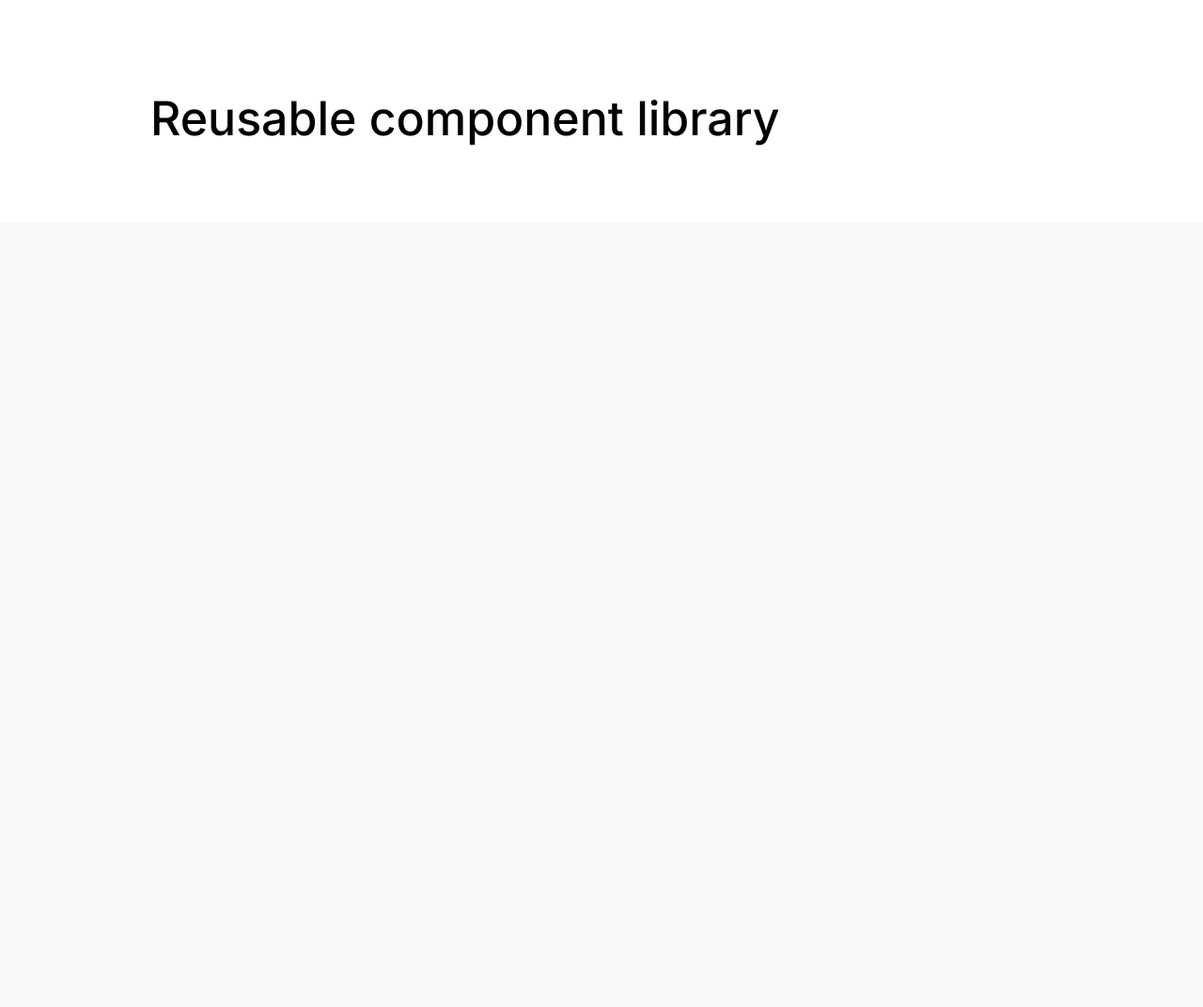
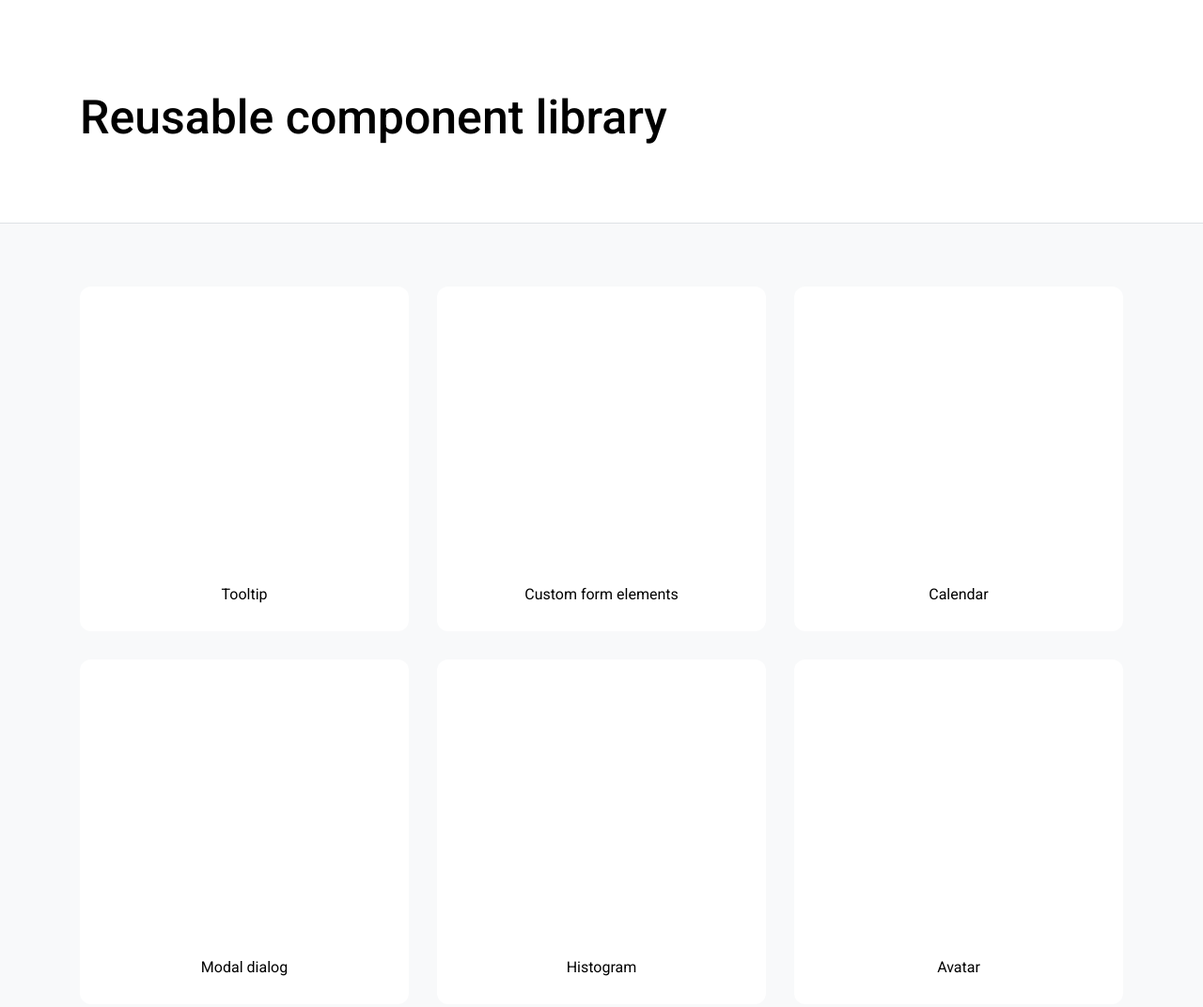
Before and after one commit to js-tasks-ru/htmlcss-20240216_7738000, a website: page index.html in a window 1280 px wide. Shown: the top 1072 px of the page at 94% size. Drawn offline with Linux system fonts and the light colour scheme.

Commit message:
Добавлены карточки

```diff
--- a/assets/css/page.css
+++ b/assets/css/page.css
@@ -1,32 +1,83 @@
-* {
+.page__body {
+
+    /* display: flex;
+    flex-direction: column;
+    align-items: center;
+    width: 100%; */
     font-family: Inter;
+    /* background-color: yellow; */
 }
 
-header {
+
+.page__header {
+    width: 1110px;
+    margin-left: auto;
+    margin-right: auto;
     height: 237px;
+    /* padding-left: 160px; */
+    padding-top: 96px;
+    font-size: 50px;
+    font-weight: 500;
+    /* background-color: yellow; */
 }
 
-header h1 {
-
+.page__header h1 {
     font-size: 50px;
     font-weight: 500;
-    padding-left: 160px;
-    padding-top: 96px;
 }
 
-.body {
+.main {
+    display: flex;
+    flex-direction: column;
+    align-items: center;
+    width: 100%;
+    padding-left: auto;
+    padding-right: auto;
+    background-color: var(--grey-1);
+    border-top: 1px solid var(--grey-2);
+    border-bottom: 1px solid var(--grey-2);
+    /* height: 1036px; */
+}
 
-    background-color: rgba(249, 250, 252, 1);
-    height: 1036px;
+.card__box {
+    padding-top: 67px;
+    padding-bottom: 174px;
+    display: flex;
+    justify-content: space-between;
+    flex-wrap: wrap;
+    width: 1110px;
+    /* background-color: red; */
+}
+
+.card__name {
+    text-align: center;
+    padding: 30px 0;
+}
+
+.card__content {
+    justify-self: stretch;
+    padding: auto 0;
+}
+
+.card {
+    display: flex;
+    flex-direction: column-reverse;
+    flex-basis: 350px;
+    /* width: 350px; */
+    height: 367px;
+    border-radius: 12px;
+    background-color: var(--white);
+    text-align: center;
+    margin-bottom: 30px;
 }
 
 .footer {
-    padding-top: 100px;
+    padding-top: 72px;
     padding-bottom: 136px;
 }
 
 .footer h2 {
-    margin-top: 72px;
+    /* margin-top: 72px; */
     font-size: 38px;
     font-weight: 500;
     text-align: center;
@@ -43,3 +94,9 @@ header h1 {
     line-height: 24px;
     width: 640px;
 }
+
+.testbox {
+    background-color: green;
+    width: 200px;
+    height: 200px;
+}
--- a/index.html
+++ b/index.html
@@ -8,23 +8,54 @@
     <link rel="stylesheet" href="./assets/css/page.css">
 </head>
 
-<header>
-    <h1>Reusable component library</h1>
-</header>
+<body class="page__body">
+    <div class="page__header">
+        <h1>Reusable component library</h1>
+    </div>
 
-<body>
+    <main>
 
-    <section class="body">
+        <div class="main">
+            <div class="card__box">
+                <div class="card">
+                    <div class="card__name">Tooltip</div>
+                    <div class="card__content"></div>
+                </div>
+                <div class="card">
+                    <div class="card__name">Custom form elements</div>
+                    <div class="card__content"></div>
+                </div>
+                <div class="card">
+                    <div class="card__name">Calendar</div>
+                    <div class="card__content"></div>
+                </div>
+                <div class="card">
+                    <div class="card__name">Modal dialog</div>
+                    <div class="card__content"></div>
+                </div>
+                <div class="card">
+                    <div class="card__name">Histogram</div>
+                    <div class="card__content"></div>
+                </div>
+                <div class="card">
+                    <div class="card__name">Avatar</div>
+                    <div class="card__content"></div>
+                </div>
+            </div>
+            <!-- <div class="testbox"></div> -->
 
-    </section>
+        </div>
 
+    </main>
+
+    <footer class="footer">
+        <h2>About</h2>
+        <p>This project is a collection of professionally designed, pre-built, fully responsive HTML snippets you can
+            drop
+            into your projects. Get started by checking out our free preview components, or browsing the PNG previews in
+            the
+            categories you're most curious about.</p>
+    </footer>
 </body>
 
-<footer class="footer">
-    <h2>About</h2>
-    <p>This project is a collection of professionally designed, pre-built, fully responsive HTML snippets you can drop
-        into your projects. Get started by checking out our free preview components, or browsing the PNG previews in the
-        categories you're most curious about.</p>
-</footer>
-
 </html>
```
